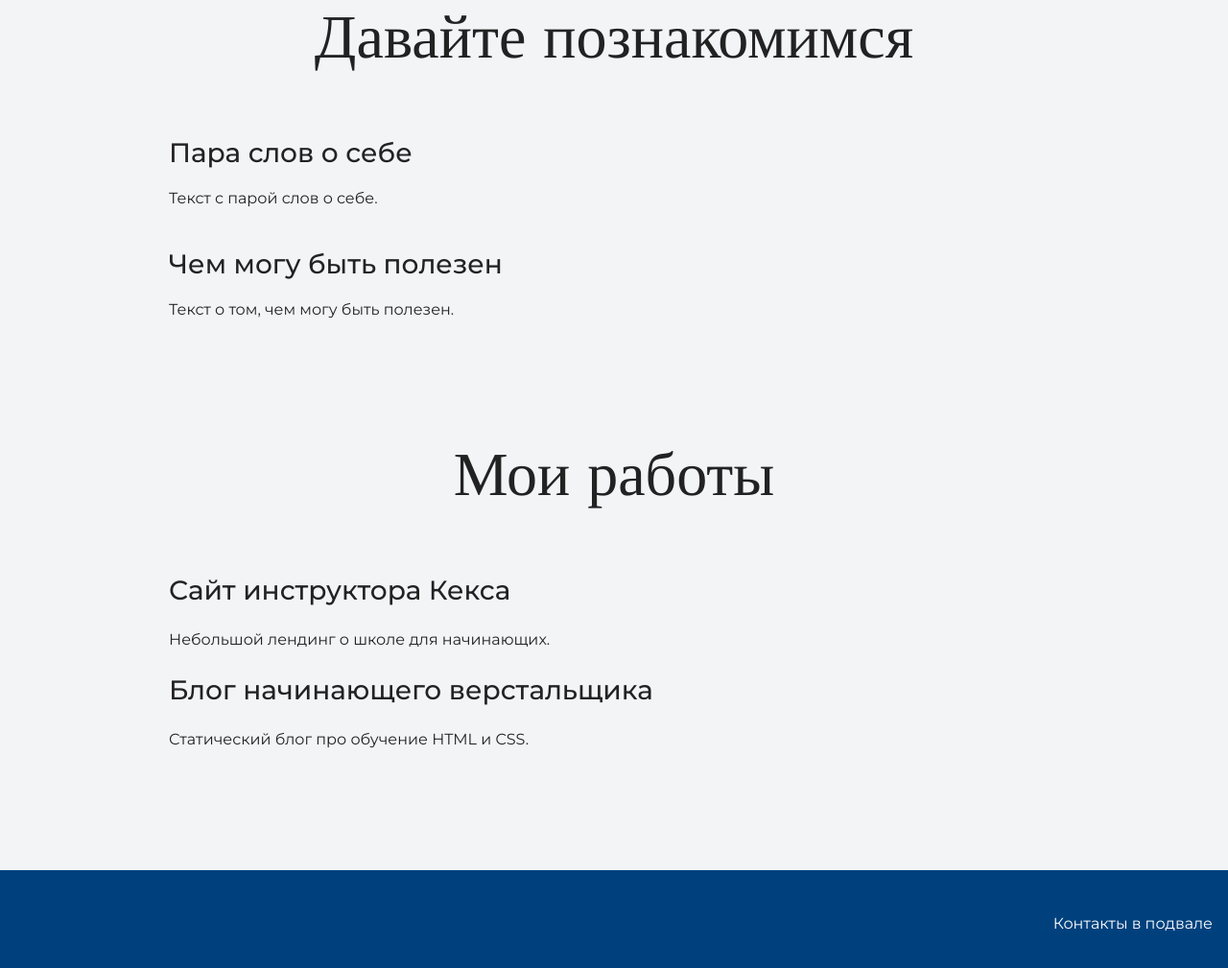
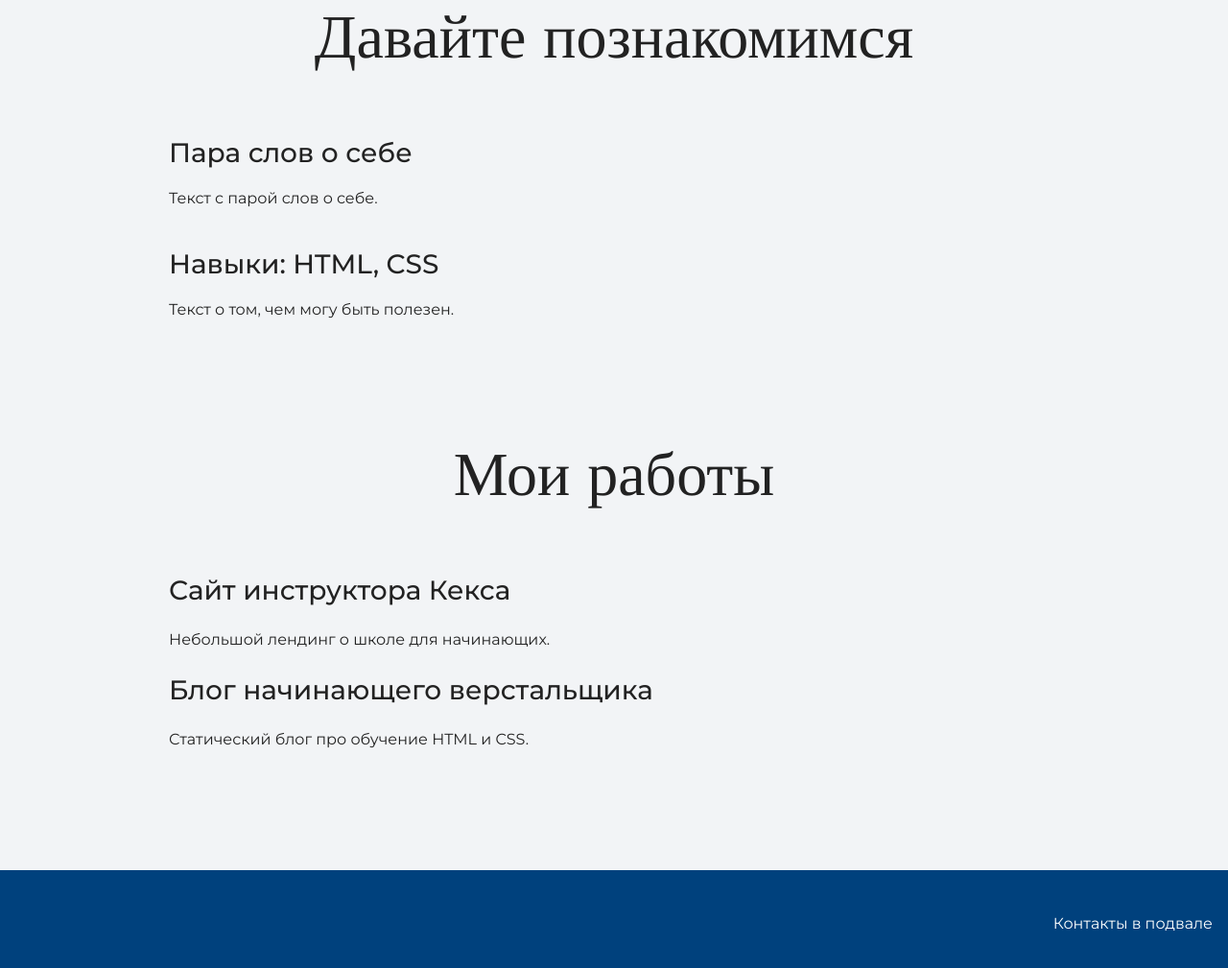
Before and after one commit to hiddensbrain/portfolio_v2, a plain HTML site: page index.html in a window 1280 px wide. Shown: the part 1033-2042 px from the top of the page at 96% size. Drawn offline with nearby package versions, Linux system fonts and the light colour scheme.

Commit message:
changed навыки

```diff
--- a/index.html
+++ b/index.html
@@ -28,7 +28,7 @@
         <h2 class="subheading">Давайте познакомимся</h2>
         <h3>Пара слов о себе</h3>
         <p>Текст с парой слов о себе.</p>
-        <h3>Чем могу быть полезен</h3>
+        <h3>Навыки: HTML, CSS</h3>
         <p>Текст о том, чем могу быть полезен.</p>
       </div>
     </section>
```
